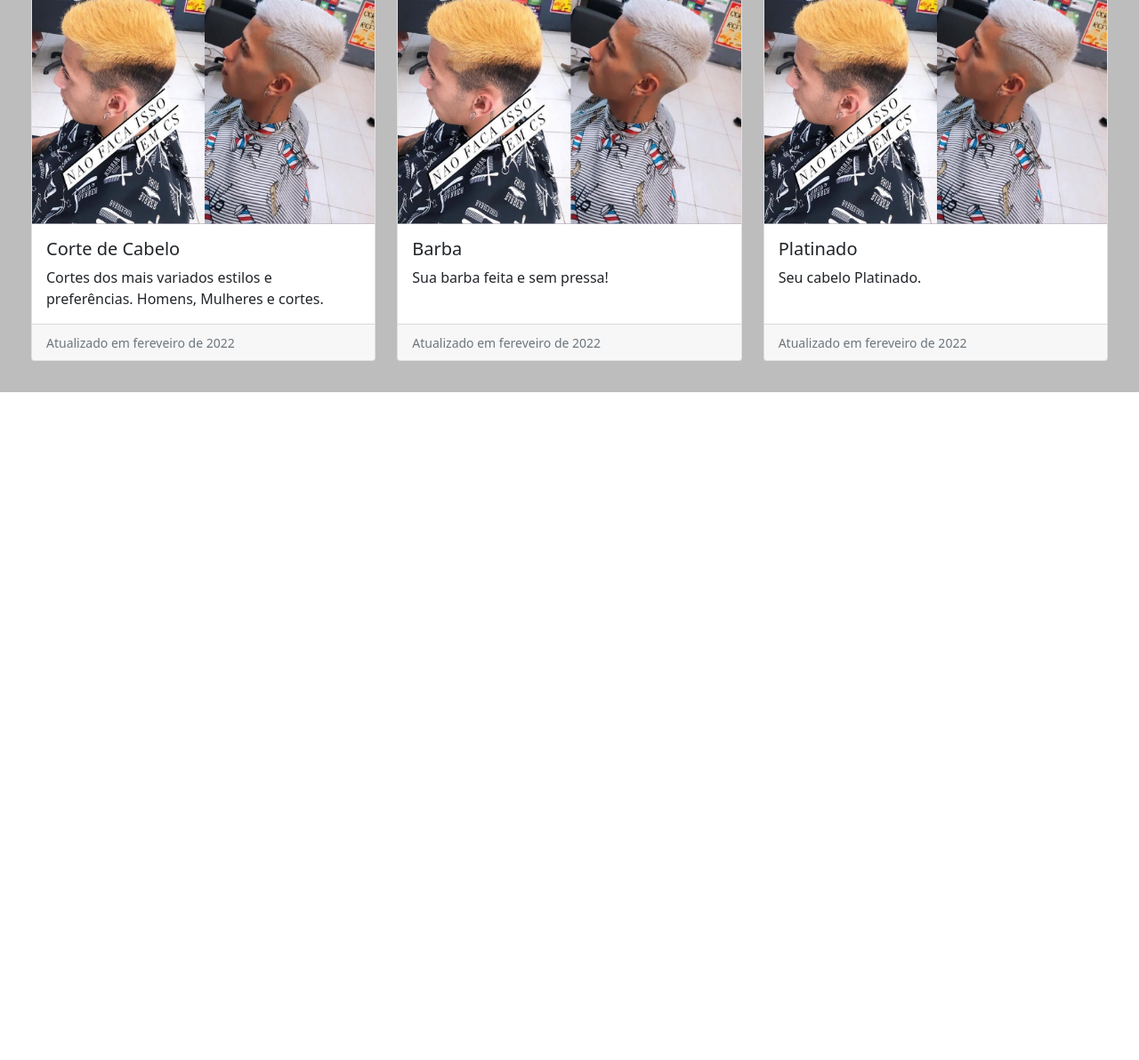
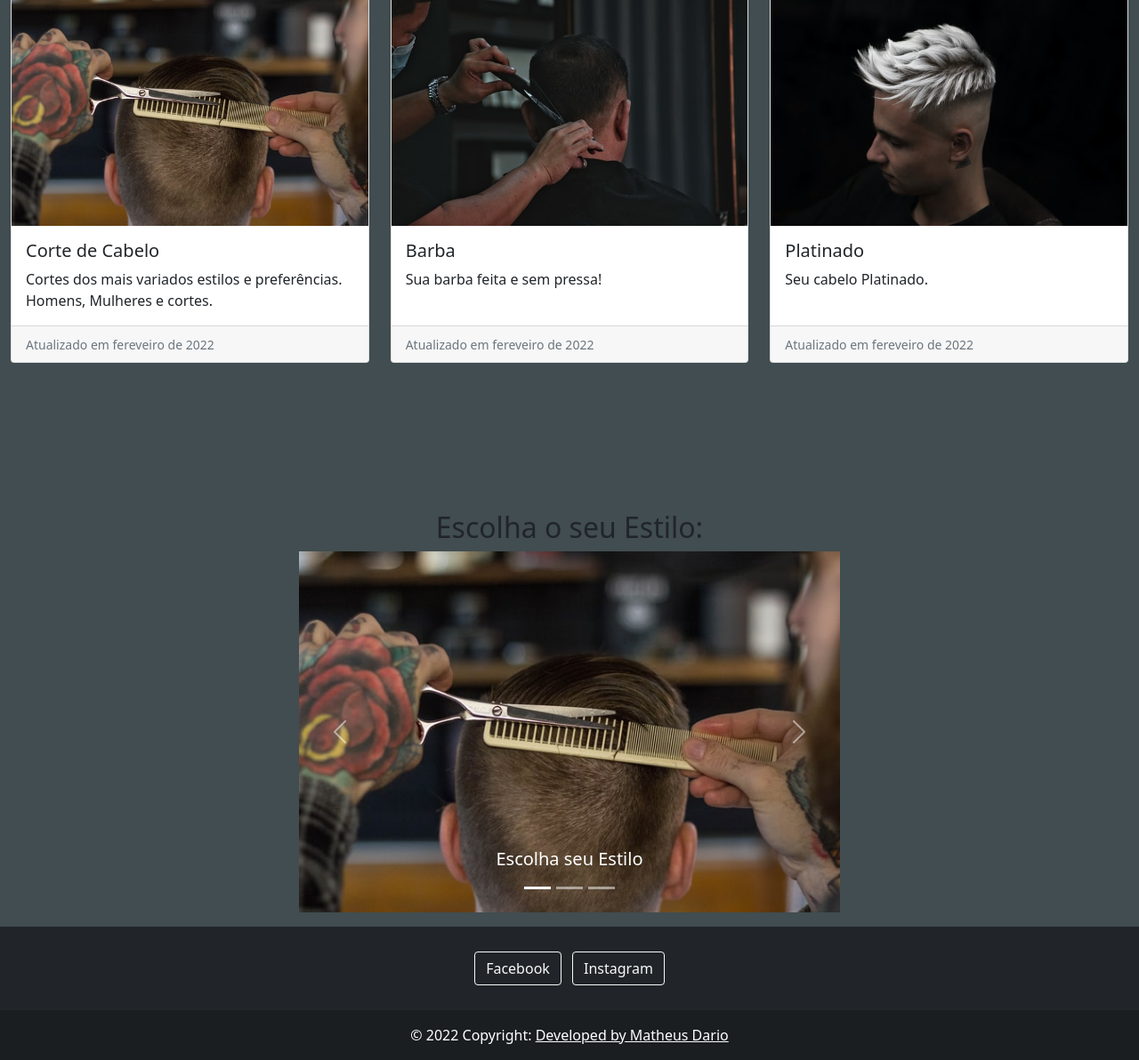
Before and after one commit to MatheusDario/lisboa-barbearia, a plain HTML site: page index.html in a window 1280 px wide. Shown: the part 272-1464 px from the top of the page at 89% size. Before the commit the page ends 800 px from the top, so only its background shows below. Drawn offline with nearby package versions, Linux system fonts and the light colour scheme.

Commit message:
projeto em andamento

```diff
--- a/assets/script.js
+++ b/assets/script.js
@@ -0,0 +1,9 @@
+var nav = document.querySelector('nav');
+
+window.addEventListener('scroll', function(){
+    if(window.pageYOffset > 100){
+        nav.classList.add('bg-dark', 'shadow');
+    } else {
+        nav.classList.remove('bg-dark', 'shadow');
+    }
+});
--- a/assets/sytle.css
+++ b/assets/sytle.css
@@ -1,9 +1,18 @@
-section div.container-fluid {
-    background-color: rgb(189, 189, 189);
-    padding: 35px;
+.navegacao{
+    padding: 150px;
+
 }
 
 .nav-item a {
     font-size: 1.3em;
     font-family: 'Times New Roman', Times, serif;
 }
+
+
+.banner-image {
+    background-color: rgb(65, 77, 80);
+}
+
+body {
+    font-family: 'Open Sans', sans-serif;
+}
--- a/index.html
+++ b/index.html
@@ -11,9 +11,10 @@
     <link href="https://cdn.jsdelivr.net/npm/bootstrap@5.1.3/dist/css/bootstrap.min.css" rel="stylesheet" integrity="sha384-1BmE4kWBq78iYhFldvKuhfTAU6auU8tT94WrHftjDbrCEXSU1oBoqyl2QvZ6jIW3" crossorigin="anonymous">
 
 </head>
-<body>
+<body class="banner-image">
+
     <header>
-        <nav class="navbar navbar-expand-lg navbar-dark bg-dark"><!--Inicio nav-->
+        <nav class="navbar fixed-top navbar-expand-lg navbar-dark"><!--Inicio nav-->
             <div class="container">
                 <a class="navbar-brand" href="#home">
                     <img width="125" src="logo-marca/logotype-3745683_640.png" alt="logo">
@@ -24,16 +25,16 @@
                 <div class="collapse navbar-collapse" id="navbarNav">
                   <ul class="navbar-nav mx-auto">
                     <li class="nav-item">
-                      <a class="nav-link " aria-current="page" href="#servicos">Serviços</a>
+                      <a class="nav-link" aria-current="page" href="#servicos">Serviços</a>
                     </li>
                     <li class="nav-item">
                       <a class="nav-link" href="#modelos">Modelos</a>
                     </li>
                     <li class="nav-item">
-                      <a class="nav-link" href="#">Produtos</a>
+                      <a class="nav-link" href="#produtos">Produtos</a>
                     </li>
                     <li class="nav-item">
-                      <a class="nav-link">Localização</a>
+                      <a class="nav-link" href="localizacao">Localização</a>
                     </li>
                   </ul>
                 </div>
@@ -41,7 +42,7 @@
         </nav><!--Fim nav-->
     </header>
     <section id="servicos">
-        <div class="container-fluid">
+        <div class="container-fluid navegacao">
             <div class="col-md-12">
                 <h4 class="text-center">Conheça Nossos Serviços</h4>
                 <br>
@@ -49,7 +50,7 @@
                 <div class="row row-cols-1 row-cols-md-3 g-4">
                     <div class="col">
                       <div class="card h-100">
-                        <img src="assets/img/corte4.jpeg"  class="card-img-top" alt="...">
+                        <img src="assets/img/im2.jpg"  class="card-img-top" alt="...">
                         <div class="card-body">
                           <h5 class="card-title">Corte de Cabelo</h5>
                           <p class="card-text">Cortes dos mais variados estilos e preferências. Homens, Mulheres e cortes.</p>
@@ -61,7 +62,7 @@
                     </div>
                     <div class="col">
                       <div class="card h-100">
-                        <img src="assets/img/corte4.jpeg" class="card-img-top" alt="...">
+                        <img src="assets/img/img4.jpg" class="card-img-top" alt="...">
                         <div class="card-body">
                           <h5 class="card-title">Barba</h5>
                           <p class="card-text">Sua barba feita e sem pressa!</p>
@@ -73,7 +74,7 @@
                     </div>
                     <div class="col">
                       <div class="card h-100">
-                        <img src="assets/img/corte4.jpeg" class="card-img-top" alt="...">
+                        <img src="assets/img/im3.jpg" class="card-img-top" alt="...">
                         <div class="card-body">
                           <h5 class="card-title">Platinado</h5>
                           <p class="card-text">Seu cabelo Platinado.</p>
@@ -87,8 +88,81 @@
             </div>
         </div>
     </section>
+    <section id="modelos">
+        <div class="container-fluid">
+            <div class="row">
+                <div class="col-sm-6 m-auto p-3">
+                    <h2 class="text-center">Escolha o seu Estilo:</h2>
+                    <div id="carouselExampleDark" class="carousel carousel-white slide" data-bs-ride="carousel">
+                        <div class="carousel-indicators">
+                          <button type="button" data-bs-target="#carouselExampleDark" data-bs-slide-to="0" class="active" aria-current="true" aria-label="Slide 1"></button>
+                          <button type="button" data-bs-target="#carouselExampleDark" data-bs-slide-to="1" aria-label="Slide 2"></button>
+                          <button type="button" data-bs-target="#carouselExampleDark" data-bs-slide-to="2" aria-label="Slide 3"></button>
+                        </div>
+                        <div class="carousel-inner">
+                          <div class="carousel-item active" data-bs-interval="10000">
+                            <img src="assets/img/im2.jpg" class="d-block w-100" alt="...">
+                            <div class="carousel-caption d-none d-md-block">
+                              <h5>Escolha seu Estilo</h5>
+                            </div>
+                          </div>
+                          <div class="carousel-item" data-bs-interval="2000">
+                            <img src="assets/img/im3.jpg" class="d-block w-100" alt="...">
+                            <div class="carousel-caption d-none d-md-block">
+                              <h5>Escolha seu Estilo</h5>
+                            </div>
+                          </div>
+                          <div class="carousel-item">
+                            <img src="assets/img/img4.jpg" class="d-block w-100" alt="...">
+                            <div class="carousel-caption d-none d-md-block">
+                              <h5>Escolha seu Estilo</h5>
+                            </div>
+                          </div>
+                        </div>
+                        <button class="carousel-control-prev" type="button" data-bs-target="#carouselExampleDark" data-bs-slide="prev">
+                          <span class="carousel-control-prev-icon" aria-hidden="true"></span>
+                          <span class="visually-hidden">Previous</span>
+                        </button>
+                        <button class="carousel-control-next" type="button" data-bs-target="#carouselExampleDark" data-bs-slide="next">
+                          <span class="carousel-control-next-icon" aria-hidden="true"></span>
+                          <span class="visually-hidden">Next</span>
+                        </button>
+                      </div>
+                </div>
+            </div>
+        </div>
+    </section>
+
+    <footer class="bg-dark text-center text-white">
+        <!-- Grid container -->
+        <div class="container p-4 pb-0">
+          <!-- Section: Social media -->
+          <section class="mb-4">
+            <!-- Facebook -->
+            <a class="btn btn-outline-light btn-floating m-1" href="#" role="button"
+              >Facebook</a>
+
+            <!-- Instagram -->
+            <a class="btn btn-outline-light btn-floating m-1" href="#" role="button"
+              >Instagram</a>
+          </section>
+          <!-- Section: Social media -->
+        </div>
+        <!-- Grid container -->
+
+        <!-- Copyright -->
+        <div class="text-center p-3" style="background-color: rgba(0, 0, 0, 0.2);">
+          © 2022 Copyright:
+          <a class="text-white" href="https://www.linkedin.com/in/matheus-dario/">Developed by Matheus Dario</a>
+        </div>
+        <!-- Copyright -->
+      </footer>
 
 
+
+
+
+      <script src="https://use.fontawesome.com/b8a96baf84.js"></script>
     <script src="https://cdn.jsdelivr.net/npm/@popperjs/core@2.10.2/dist/umd/popper.min.js" integrity="sha384-7+zCNj/IqJ95wo16oMtfsKbZ9ccEh31eOz1HGyDuCQ6wgnyJNSYdrPa03rtR1zdB" crossorigin="anonymous"></script>
     <script src="https://cdn.jsdelivr.net/npm/bootstrap@5.1.3/dist/js/bootstrap.min.js" integrity="sha384-QJHtvGhmr9XOIpI6YVutG+2QOK9T+ZnN4kzFN1RtK3zEFEIsxhlmWl5/YESvpZ13" crossorigin="anonymous"></script>
     <script src="assets/script.js"></script>
```
Also changed, not shown: assets/img/im2.jpg (added), assets/img/im3.jpg (added), assets/img/img1.jpg (added), assets/img/img4.jpg (added).
